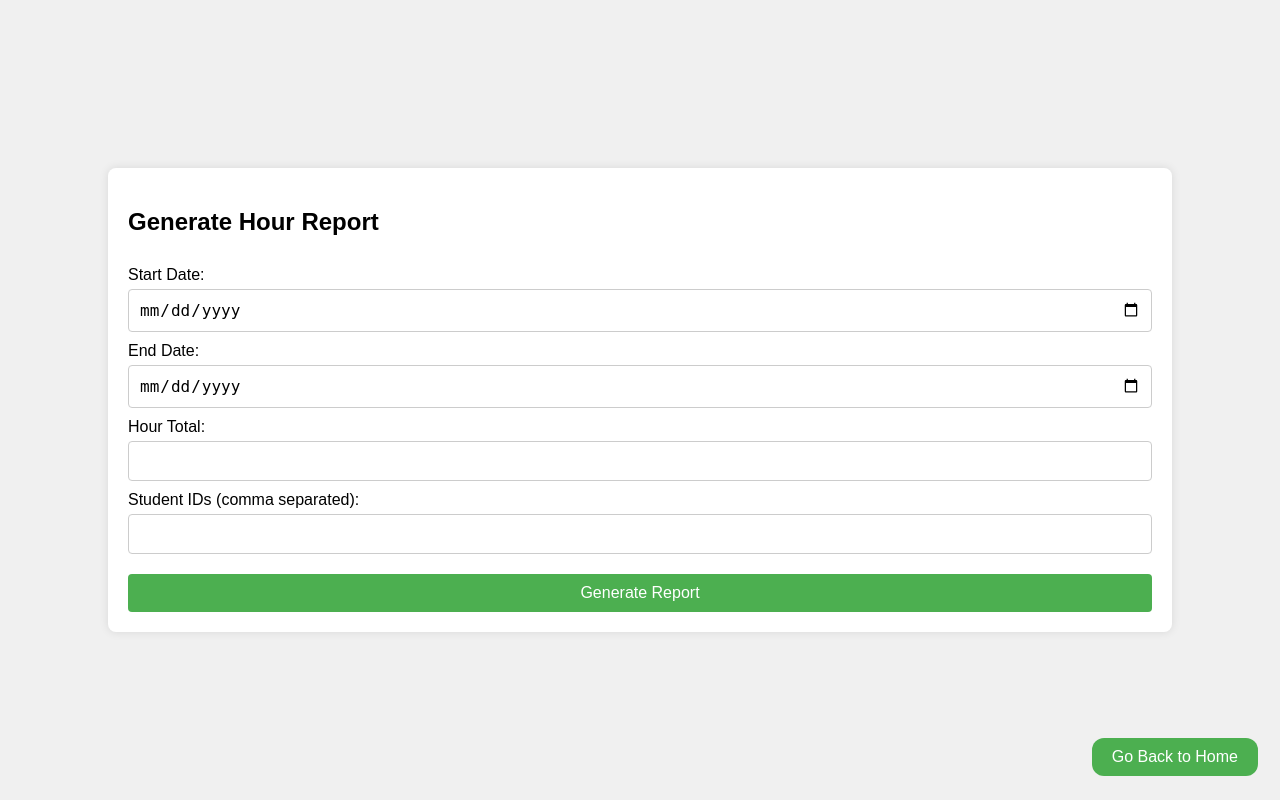
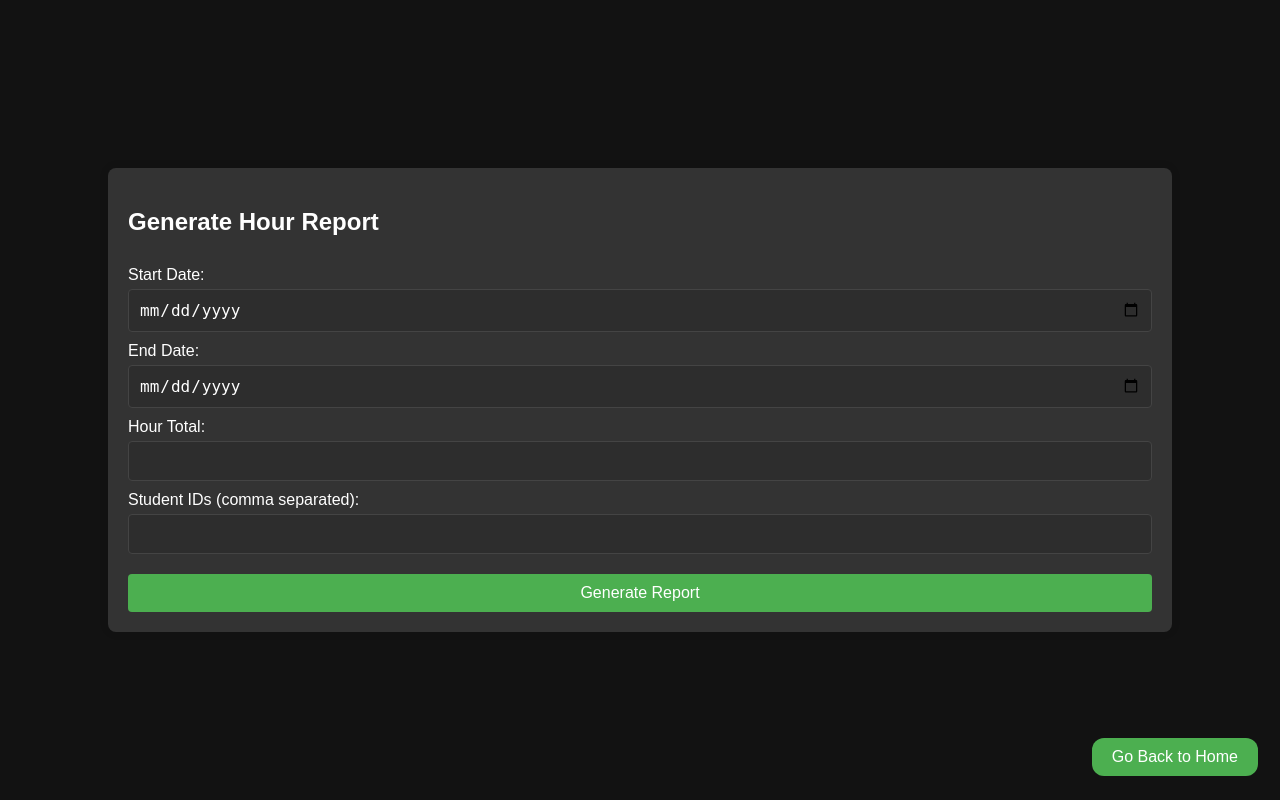
Before and after one commit to SkywardSyntax/HourLogger, a Flask app: a page that uses templates/hour_report.html in a window 1280 px wide. Run offline with Flask 3, Linux system fonts and the light colour scheme.

Commit message:
Implement dark mode for volunteer and hour report templates
Implements dark mode theme for `volunteer_hours.html` and `hour_report.html` templates.

- Changes the background color to `#121212` and text color to `#E0E0E0` for both templates to enhance readability in dark mode.
- Updates form and button elements in both templates to have a dark background (`#333333`) and light text (`#FFFFFF`), aligning with the dark mode theme.
- Adjusts input and select elements in `hour_report.html` to have darker borders (`#444`), backgrounds (`#2d2d2d`), and light text (`#FFFFFF`), ensuring consistency with the dark mode design.

```diff
--- a/templates/hour_report.html
+++ b/templates/hour_report.html
@@ -7,18 +7,20 @@
             font-family: Arial, sans-serif;
             margin: 0;
             padding: 0;
-            background-color: #f0f0f0;
+            background-color: #121212; /* Dark mode background */
             display: flex;
             justify-content: center;
             align-items: center;
             min-height: 100vh;
+            color: #E0E0E0; /* Light text for better readability in dark mode */
         }
         .container {
             width: 80%;
             padding: 20px;
-            background-color: #fff;
+            background-color: #333333; /* Dark background for form */
             border-radius: 8px;
             box-shadow: 0px 0px 10px 0px rgba(0,0,0,0.1);
+            color: #FFFFFF; /* Light text for form elements */
         }
         form {
             display: flex;
@@ -31,8 +33,10 @@
             margin-top: 5px;
             padding: 10px;
             border-radius: 4px;
-            border: 1px solid #ccc;
+            border: 1px solid #444; /* Darker border for inputs */
+            background-color: #2d2d2d; /* Darker background for inputs */
             font-size: 16px;
+            color: #FFFFFF; /* Light text for inputs */
         }
         input[type="submit"] {
             margin-top: 20px;
```
Also changed, not shown: templates/volunteer_hours.html (+5 -3 lines).
